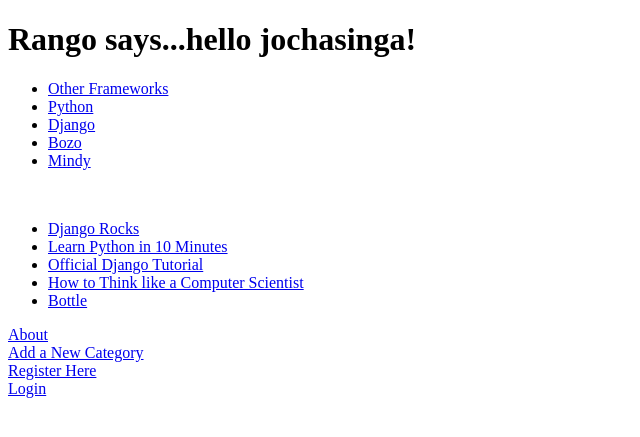
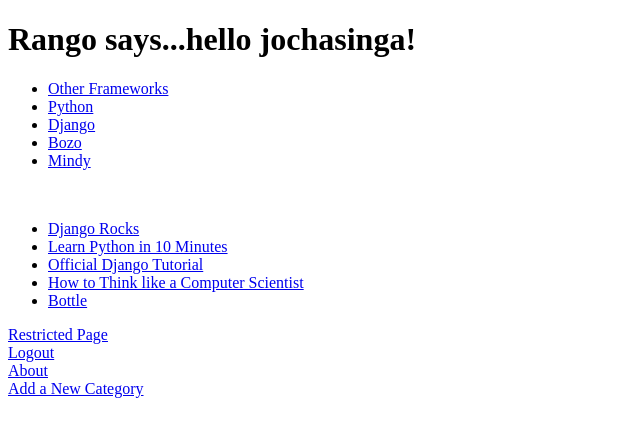
Before and after one commit to jochasinga/tango-django, a Django app: page /rango/ in a window 1280 px wide. Shown: the top 437 px of the page, without its empty margins (0-640 px from the left). Run offline with Django 3.2, Linux system fonts and the light colour scheme; a user stored in the database is signed in; data comes from the database, SQL or seed files in the repository; both versions use the stored data as it was after the commit; parts of the project's set-up code (start-up, migrations or seed data) failed here and were passed over.

Commit message:
8.7 Logging out

```diff
--- a/tango_with_django_project/rango/urls.py
+++ b/tango_with_django_project/rango/urls.py
@@ -28,5 +28,7 @@
 
     url(r'^login/$', views.user_login, name='login'),
 
-    url(r'^restricted/', views.restricted, name='restricted'),
+    url(r'^restricted/$', views.restricted, name='restricted'),
+
+    url(r'^logout/$', views.user_logout, name='logout'),
 )
--- a/tango_with_django_project/rango/views.py
+++ b/tango_with_django_project/rango/views.py
@@ -7,7 +7,7 @@
 # Import necessary modules
 from django.template import RequestContext
 from django.shortcuts import render_to_response
-from django.contrib.auth import authenticate, login
+from django.contrib.auth import authenticate, login, logout
 from django.contrib.auth.decorators import login_required
 from django.http import HttpResponseRedirect, HttpResponse
 
@@ -276,7 +276,7 @@
         if user:
             # Is the account active? It could have been disabled.
             if user.is_active:
-                # If the account is valide and active, we can log the user in
+                # If the account is valid and active, we can log the user in
                 # We'll send the user back to the homepage
                 login(req, user)
                 return HttpResponseRedirect('/rango/')
@@ -300,3 +300,11 @@
 @login_required
 def restricted(req):
     return HttpResponse("Since you're logged in, you can see this text!")
+
+@login_required
+def user_logout(req):
+    # Since we know the user is logged in, we can now just log them out.
+    logout(req)
+
+    # Take the user back to the homepage.
+    return HttpResponseRedirect('/rango/')
--- a/tango_with_django_project/templates/rango/index.html
+++ b/tango_with_django_project/templates/rango/index.html
@@ -30,9 +30,16 @@
     {% else %}
        <strong>There are no pages present.</strong>
     {% endif %}
-       <a href="/rango/about/">About</a><br />
-       <a href="/rango/add_category/">Add a New Category</a><br />
-       <a href="/rango/register/">Register Here</a><br />
-       <a href="/rango/login/">Login</a>
+
+    {% if user.is_authenticated %}
+       <a href="/rango/restricted/">Restricted Page</a><br />
+       <a href="/rango/logout/">Logout</a><br />
+    {% else %}
+       <a href="/rango/register/">Signup</a><br />
+       <a href="/rango/login/">Login</a><br />
+    {% endif %}
+
+    <a href="/rango/about/">About</a><br />
+    <a href="/rango/add_category/">Add a New Category</a><br />
     </body>
 </html>
```
Also changed, not shown: tango_with_django_project/rango.db.
